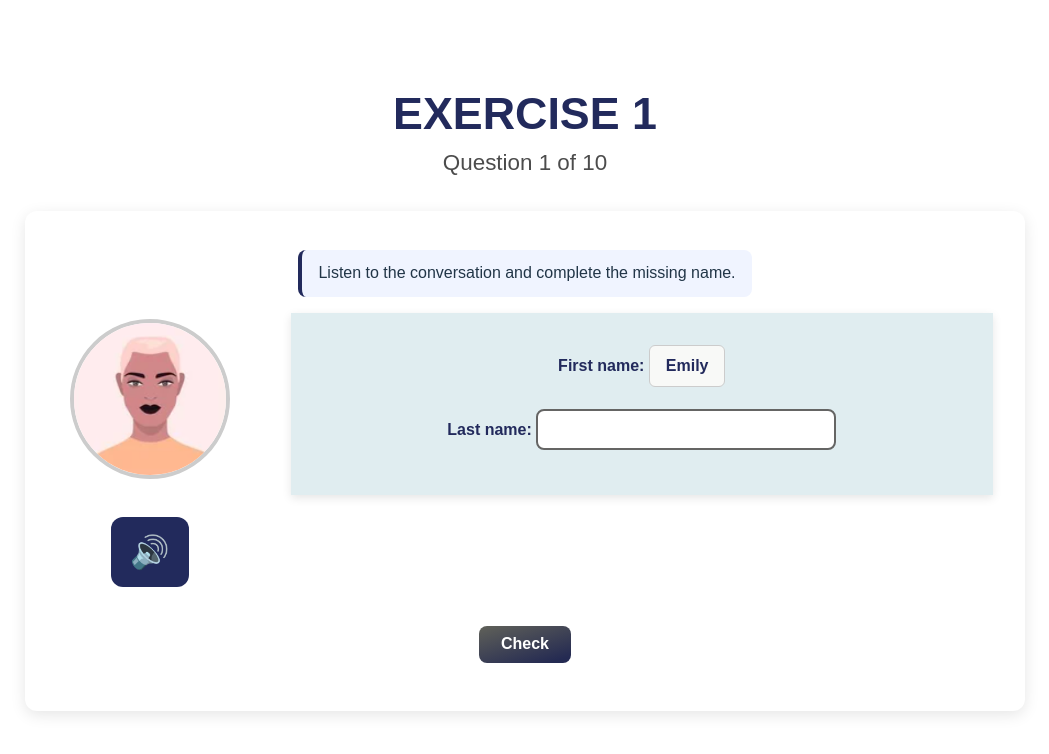
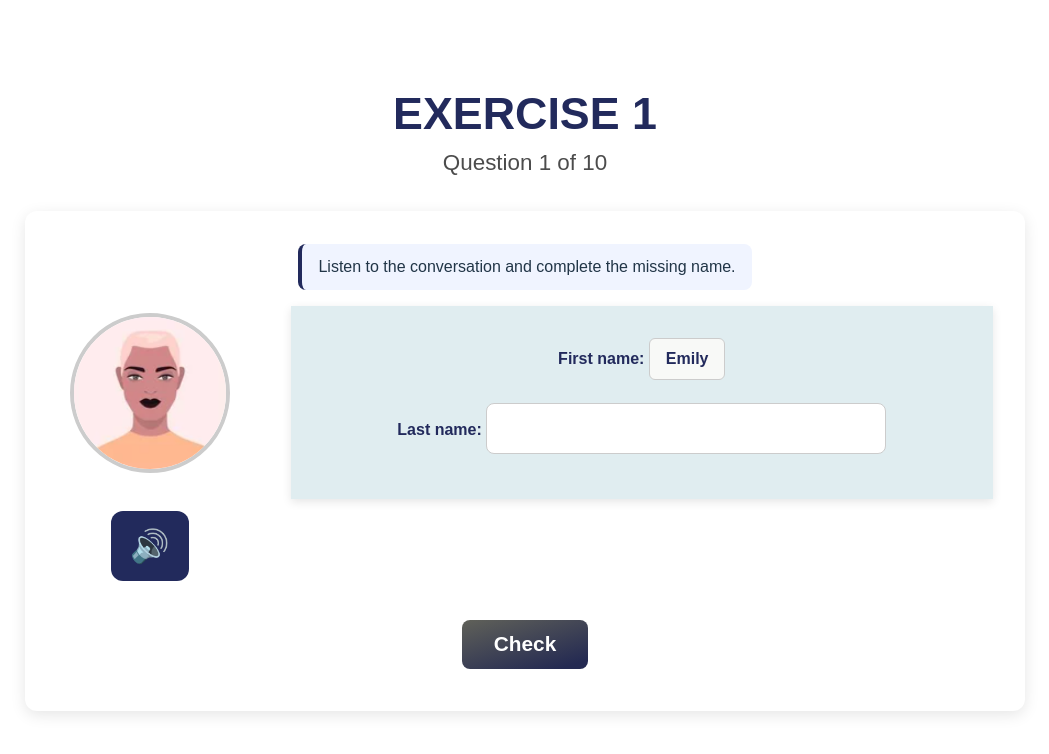
Before and after one commit to claretd23/SysEngLearn-vercel, a React (Vite) app: page /ejercicio/A1/1/1/1 in a window 1280 px wide. Shown: the top 754 px of the page, without its empty margins (115-1164 px from the left). Built offline with nearby package versions, Linux system fonts and the light colour scheme.

Commit message:
quitar emo

```diff
--- a/src/pages/ejercicios/A1/ejercicios.css
+++ b/src/pages/ejercicios/A1/ejercicios.css
@@ -532,13 +532,56 @@
   }
 }
 
-/* === COLORES UNIVERSALES DE RETROALIMENTACIÓN === */
+/* === FEEDBACK === */
+.respuesta-feedback {
+  font-size: 1.3rem;
+  margin-top: 1rem;
+  font-weight: 500;
+}
+
 .respuesta-feedback.correcta {
-  color: lch(12.97% 22.89 277.44); /* Azul principal */
-  font-weight: 600;
+  color: #2ecc71; /* verde */
 }
 
 .respuesta-feedback.incorrecta {
-  color:lch(12.97% 22.89 277.44); /* Azul también, para mantener consistencia */
-  font-weight: 600;
+  color: #e74c3c; /* rojo */
 }
+
+/* === INPUT Y BOTONES === */
+.input-box {
+  display: flex;
+  justify-content: center;
+  gap: 1rem;
+  margin: 1rem 0;
+}
+
+.input-respuesta {
+  font-size: 1.3rem;
+  padding: 0.8rem 1rem;
+  border-radius: 8px;
+  border: 1px solid #ccc;
+  flex: 1;
+  max-width: 400px;
+}
+
+.ejercicio-btn {
+  font-size: 1.3rem;
+  padding: 0.8rem 2rem;
+  border-radius: 8px;
+  background-color: #222a5c;
+  color: white;
+  border: none;
+  cursor: pointer;
+  transition: background 0.3s ease;
+}
+
+.ejercicio-btn:hover {
+  background-color: #1a214a;
+}
+
+.botones-box {
+  display: flex;
+  justify-content: center;
+  gap: 1rem;
+  margin-top: 1rem;
+}
```
